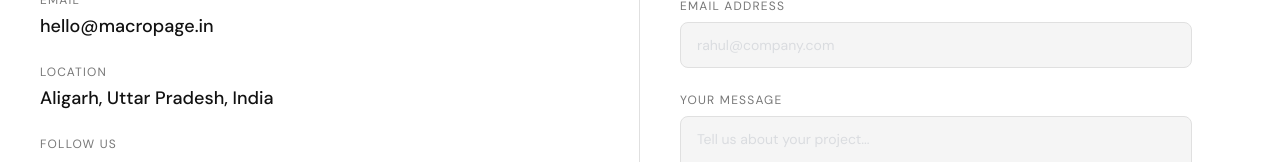
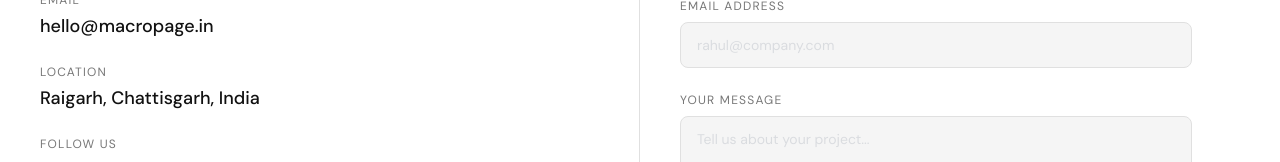
Before and after one commit to Satyam1013/macropage, a Next.js app: page /contact in a window 1280 px wide. Shown: the part 694-856 px from the top of the page. Built offline with nearby package versions, Linux system fonts and the light colour scheme; no server answers; a web font is replaced by a local one.

Commit message:
added analytics and changed the city name

```diff
--- a/src/app/contact/page.tsx
+++ b/src/app/contact/page.tsx
@@ -132,7 +132,7 @@ export default function ContactPage() {
                 style={{ color: "var(--text)" }}
                 className="text-lg font-medium"
               >
-                Aligarh, Uttar Pradesh, India
+                Raigarh, Chattisgarh, India
               </p>
             </div>
 
--- a/src/app/layout.tsx
+++ b/src/app/layout.tsx
@@ -3,18 +3,19 @@ import { ThemeProvider } from "next-themes";
 import "@/styles/globals.css";
 import Navbar from "@/components/layout/Navbar";
 import Footer from "@/components/layout/Footer";
+import { Analytics } from "@vercel/analytics/react";
 
 export const metadata: Metadata = {
   title: "MacroPage — Tech Studio India",
   description:
     "MacroPage builds bold digital products — web apps, mobile apps, AI integration, automation, and cloud infrastructure.",
   metadataBase: new URL(
-    process.env.NEXT_PUBLIC_SITE_URL || "https://macropage.in",
+    process.env.NEXT_PUBLIC_SITE_URL || "https://www.macropage.in",
   ),
   openGraph: {
     title: "MacroPage — Tech Studio India",
     description: "We build digital products that scale.",
-    url: "https://macropage.in",
+    url: "https://www.macropage.in",
     siteName: "MacroPage",
     locale: "en_IN",
     type: "website",
@@ -45,6 +46,7 @@ export default function RootLayout({
           </div>
           <Footer />
         </ThemeProvider>
+        <Analytics />
       </body>
     </html>
   );
--- a/src/components/layout/Footer.tsx
+++ b/src/components/layout/Footer.tsx
@@ -159,7 +159,7 @@ export default function Footer() {
         className="flex flex-wrap justify-between items-center gap-3 px-6 sm:px-10 py-5 w-full"
       >
         <p style={{ color: "var(--muted)" }} className="text-xs">
-          Aligarh, Uttar Pradesh, India
+          Raigarh, Chattisgarh, India
         </p>
         <p style={{ color: "var(--muted)" }} className="text-xs">
           © {new Date().getFullYear()} MacroPage. All rights reserved.
--- a/src/components/sections/AboutSection.tsx
+++ b/src/components/sections/AboutSection.tsx
@@ -47,7 +47,7 @@ export default function AboutSection() {
           transition={{ delay: 0.15 }}
         >
           <p style={{ color: "var(--muted)" }} className="text-base leading-relaxed mb-4">
-            MacroPage is a tech studio based in Aligarh, India. We partner with startups, founders,
+            MacroPage is a tech studio based in Raigarh, India. We partner with startups, founders,
             and businesses to build digital products that stand out — products that are bold,
             functional, and built to last.
           </p>
```
Also changed, not shown: package.json (+13 -12 lines), 2 other files (tests, documents, lock files or other folders).
